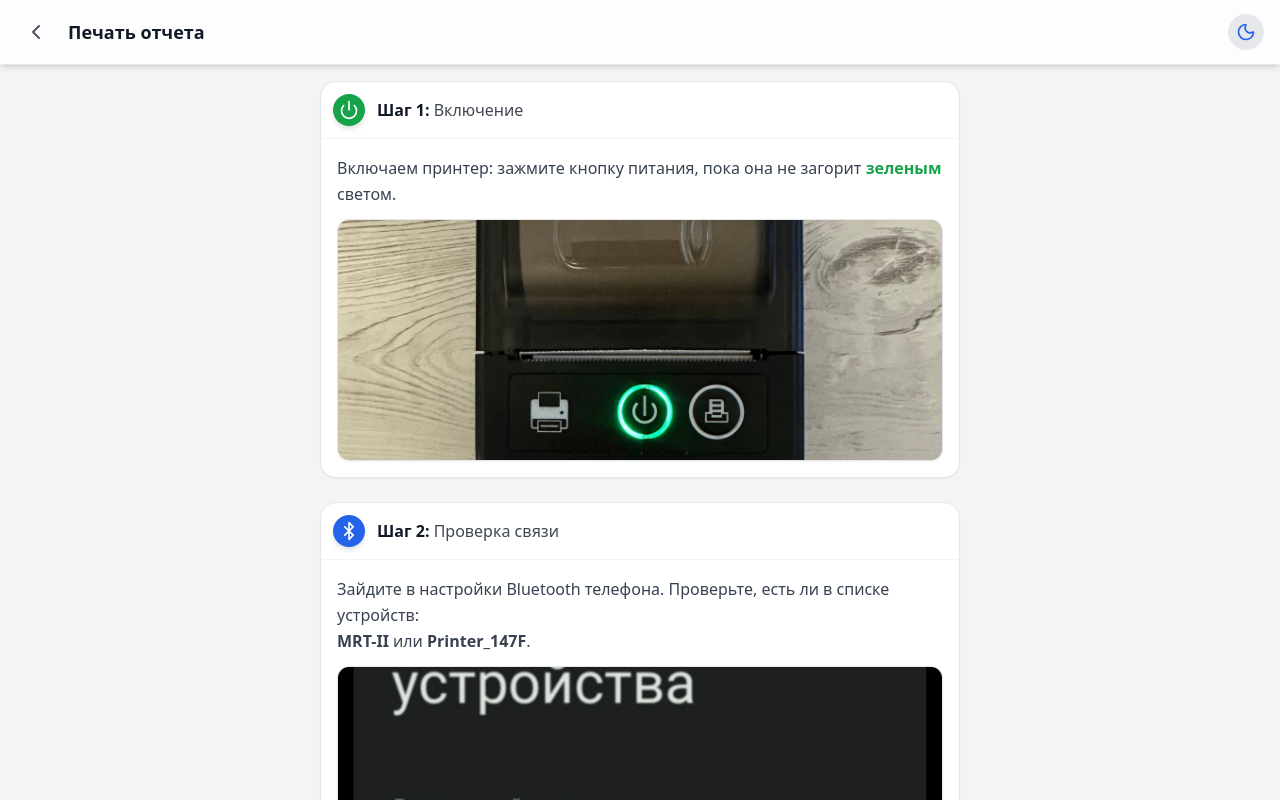
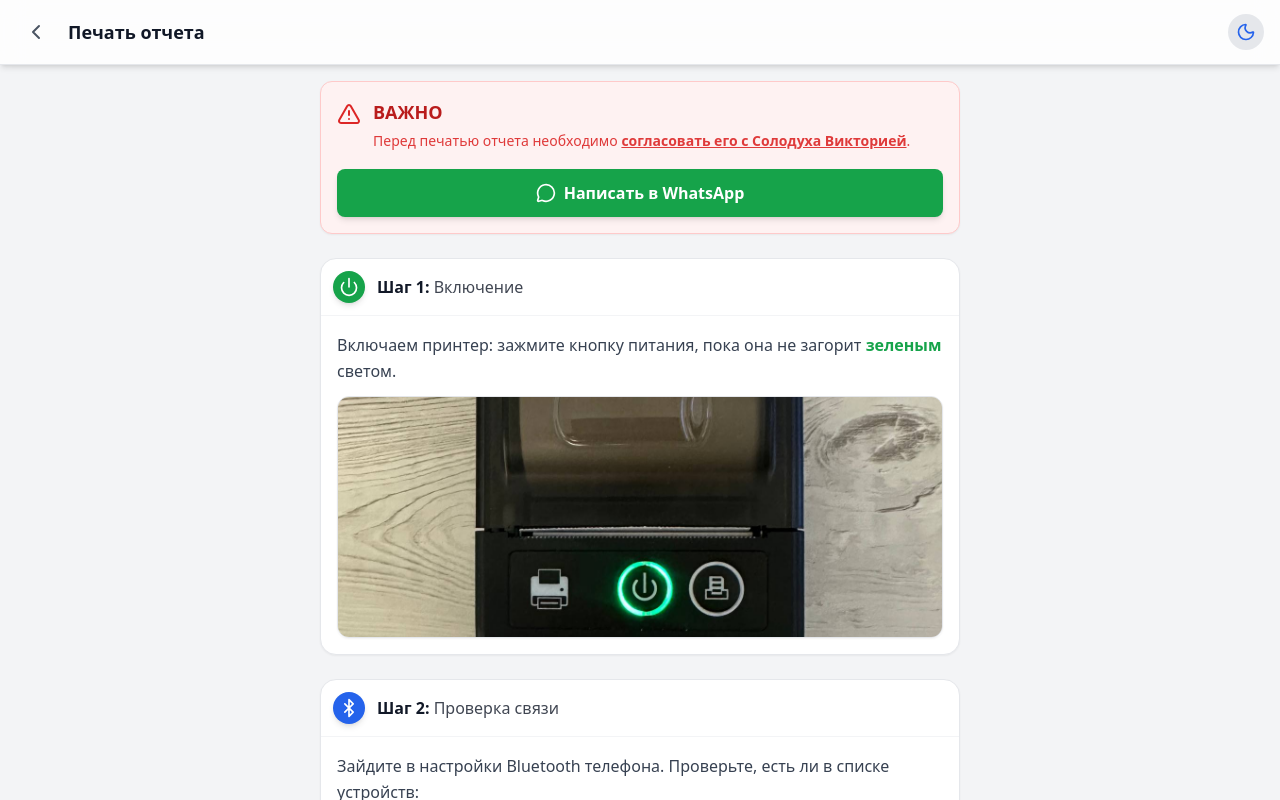
Before and after one commit to ew-mhlnk/bf-helper, a React (Create React App) app in the folder frontend/: page /manual/print-report in a window 1280 px wide. Shown: the top 800 px of the page. Built offline with nearby package versions, Linux system fonts and the light colour scheme.

Commit message:
номер вики в вотсап

```diff
--- a/frontend/src/manual/PrintReportPage.tsx
+++ b/frontend/src/manual/PrintReportPage.tsx
@@ -1,5 +1,5 @@
 import React, { useState } from 'react';
-import { Printer, Power, Bluetooth, Smartphone, FileText, ZoomIn, X, PlayCircle } from 'lucide-react';
+import { Printer, Power, Bluetooth, Smartphone, FileText, ZoomIn, X, PlayCircle, AlertTriangle, MessageCircle } from 'lucide-react';
 import Layout from '../components/Layout';
 
 const PrintReportPage: React.FC = () => {
@@ -8,6 +8,33 @@ const PrintReportPage: React.FC = () => {
   return (
     <Layout title="Печать отчета">
       <div className="space-y-6 pb-8">
+
+        {/* --- ВАЖНОЕ СООБЩЕНИЕ --- */}
+        <div className="p-4 rounded-xl border border-red-200 bg-red-50 dark:bg-red-900/20 dark:border-red-800 shadow-sm">
+          <div className="flex items-start gap-3 mb-4">
+            <div className="shrink-0 text-red-600 dark:text-red-400 mt-1">
+              <AlertTriangle size={24} />
+            </div>
+            <div>
+              <h3 className="font-bold text-red-700 dark:text-red-300 text-lg">
+                ВАЖНО
+              </h3>
+              <p className="text-red-600/90 dark:text-red-300/90 text-sm mt-1 leading-relaxed">
+                Перед печатью отчета необходимо <span className="font-bold underline">согласовать его с Солодуха Викторией</span>.
+              </p>
+            </div>
+          </div>
+
+          <a
+            href="https://wa.me/375447963407"
+            target="_blank"
+            rel="noopener noreferrer"
+            className="flex items-center justify-center gap-2 w-full py-3 rounded-lg bg-green-600 hover:bg-green-700 text-white font-bold transition-colors shadow-md active:scale-[0.98]"
+          >
+            <MessageCircle size={20} />
+            Написать в WhatsApp
+          </a>
+        </div>
 
         {/* ШАГ 1: Включение */}
         <StepSection
```
Also changed, not shown: 2 other files (tests, documents, lock files or other folders).
